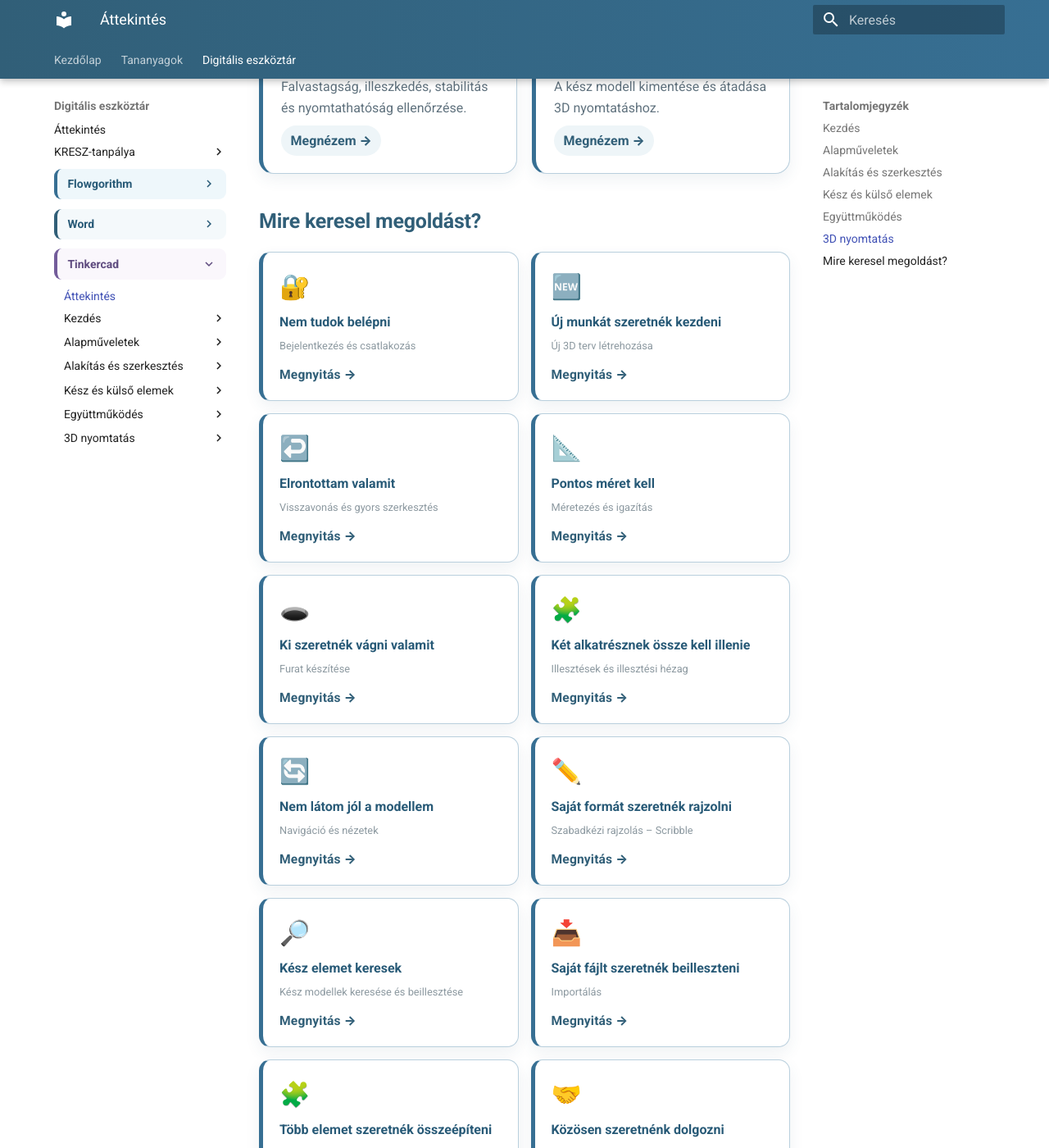
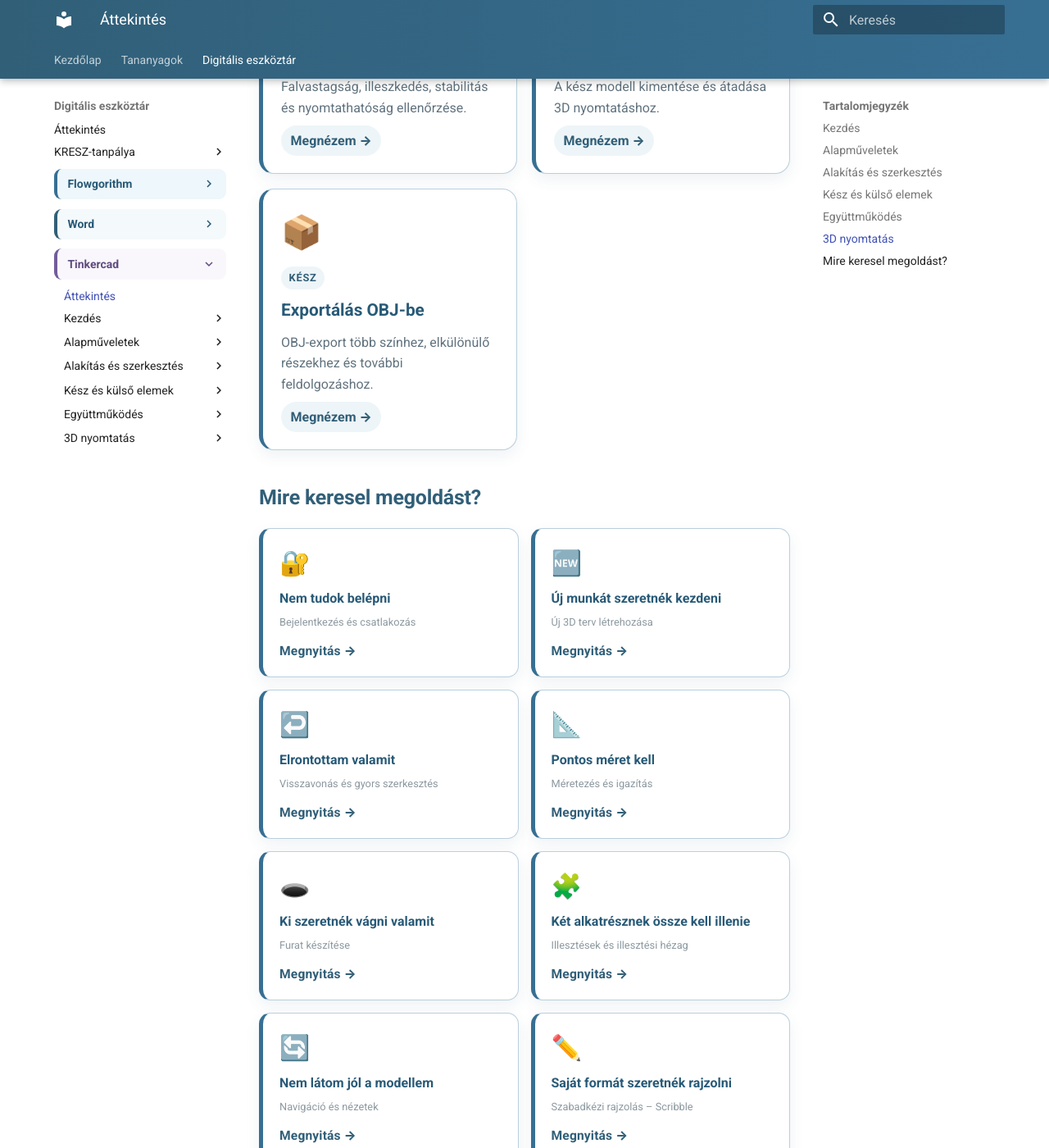
Before and after one commit to bsuszter/digitalis-eszkoztar, an MkDocs documentation site: the page built from docs/eszkoztar/tinkercad/index.md, in a window 1280 px wide and 1400 px high, scrolled down 4775 px. Shown: the whole window at 82% size. Built offline with MkDocs 1.6.1 and Material for MkDocs 9.7.7, drawn with Linux system fonts in a browser that asks for light colours; some of the changed text lies outside the part shown.

Commit message:
Add OBJ export to Tinkercad toolkit index

```diff
--- a/docs/eszkoztar/tinkercad/index.md
+++ b/docs/eszkoztar/tinkercad/index.md
@@ -190,6 +190,14 @@
     <span>A kész modell kimentése és átadása 3D nyomtatáshoz.</span>
     <span class="tool-link">Megnézem →</span>
   </a>
+
+  <a class="tool-card" href="exportalas-obj/">
+    <span class="tool-icon">📦</span>
+    <span class="tool-tag">KÉSZ</span>
+    <strong>Exportálás OBJ-be</strong>
+    <span>OBJ-export több színhez, elkülönülő részekhez és további feldolgozáshoz.</span>
+    <span class="tool-link">Megnézem →</span>
+  </a>
 </div>
 
 ## Mire keresel megoldást?
@@ -262,8 +270,13 @@
   </a>
   <a class="need-card" href="exportalas-stl/">
     <span>📤</span>
-    <strong>Át szeretném adni nyomtatásra</strong>
+    <strong>STL-ben szeretném átadni</strong>
     <small>Exportálás STL-be</small>
+  </a>
+  <a class="need-card" href="exportalas-obj/">
+    <span>📦</span>
+    <strong>OBJ-ben szeretném átadni</strong>
+    <small>Exportálás OBJ-be</small>
   </a>
 </div>
 
```
